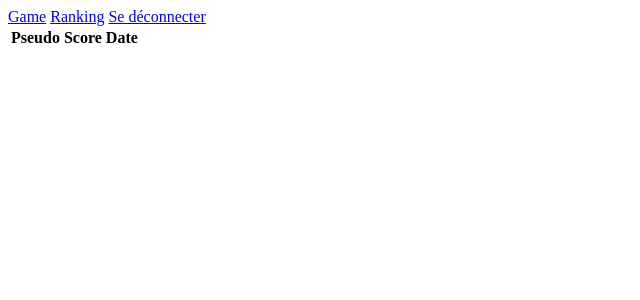
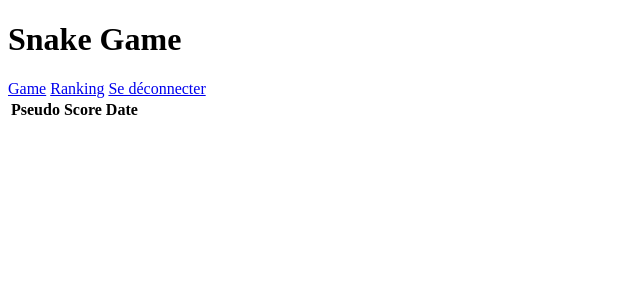
Before and after one commit to Arcols/Snake, a PHP site: page /pages/ranking.html.php in a window 1280 px wide. Shown: the top 300 px of the page, without its empty margins (0-640 px from the left). Run offline with PHP 8.4, Linux system fonts and the light colour scheme; the visitor is signed in with stand-in values (Sample User, id 1); data that the repository does not hold is empty.

Commit message:
header (en pls un peu)

```diff
--- a/css/header.css
+++ b/css/header.css
@@ -0,0 +1,37 @@
+body {
+    margin: 0;
+    font-family: Arial, sans-serif;
+    height : 10%;
+}
+
+.header {
+    background-color: #4CAF50; /* Couleur de fond */
+    color: white; /* Couleur du texte */
+    padding: 20px; /* Espacement intérieur */
+    text-align: center; /* Centrer le texte */
+    position: fixed; /* Position fixe */
+    top: 0; /* En haut de la page */
+    width: 100%; /* Prendre toute la largeur */
+    z-index: 1000; /* Assurer que le header est au-dessus des autres éléments */
+    box-shadow: 0 2px 4px rgba(0, 0, 0, 0.1); /* Ombre pour un effet de profondeur */
+}
+
+.header h1 {
+    margin: 0; /* Supprimer la marge */
+    font-size: 24px; /* Taille de la police */
+}
+
+.header nav {
+    margin-top: 10px; /* Marge au-dessus de la navigation */
+}
+
+.header nav a {
+    color: white; /* Couleur des liens */
+    text-decoration: none; /* Supprimer la décoration des liens */
+    margin: 0 15px; /* Espacement entre les liens */
+    font-size: 18px; /* Taille de la police des liens */
+}
+
+.header nav a:hover {
+    text-decoration: underline; /* Souligner les liens au survol */
+}
--- a/index.js
+++ b/index.js
@@ -5,7 +5,7 @@ const canvasManager = new CanvasManager(size);
 canvasManager.initialize();
 const cellSize = canvasManager.getCellSize();
 
-mainGame(16, canvasManager.getBoardCanvas(), canvasManager.getBackgroundCanvas());
+mainGame(16, canvasManager.getBoardCanvas());
 
 function updateScore(score) {
     const scoreDiv = document.getElementById('score');
--- a/pages/header.html
+++ b/pages/header.html
@@ -1,7 +1,8 @@
-<div>
-    <a href="./../index.html.php">Game</a>
-    <a href="ranking.html.php">Ranking</a>
-    <a href="./../php/deconnection.php">Se déconnecter</a>
+<div class="header">
+    <h1>Snake Game</h1>
+    <nav>
+        <a href="./../index.html.php">Game</a>
+        <a href="ranking.html.php">Ranking</a>
+        <a href="./../php/deconnection.php">Se déconnecter</a>
+    </nav>
 </div>
-<link rel="stylesheet" href="./../css/global.css">
-<link rel="stylesheet" href="./../css/header.css">
```
Also changed, not shown: css/game.css (+3 -6 lines), css/global.css (added, +7 -0 lines), index.html.php (+5 -6 lines), modules/classes/CanvasManager.js (+1 -11 lines), modules/classes/canvasFunctions.js (+1 -6 lines), modules/game/Game.js (+5 -9 lines).
